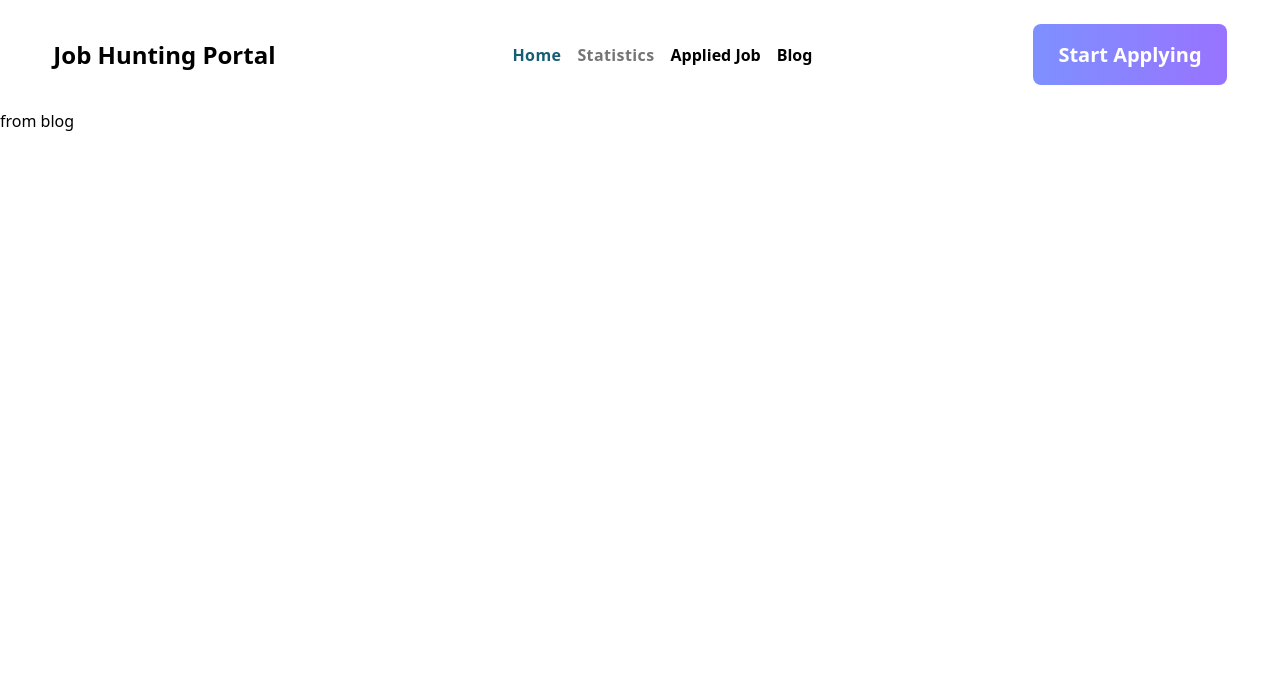
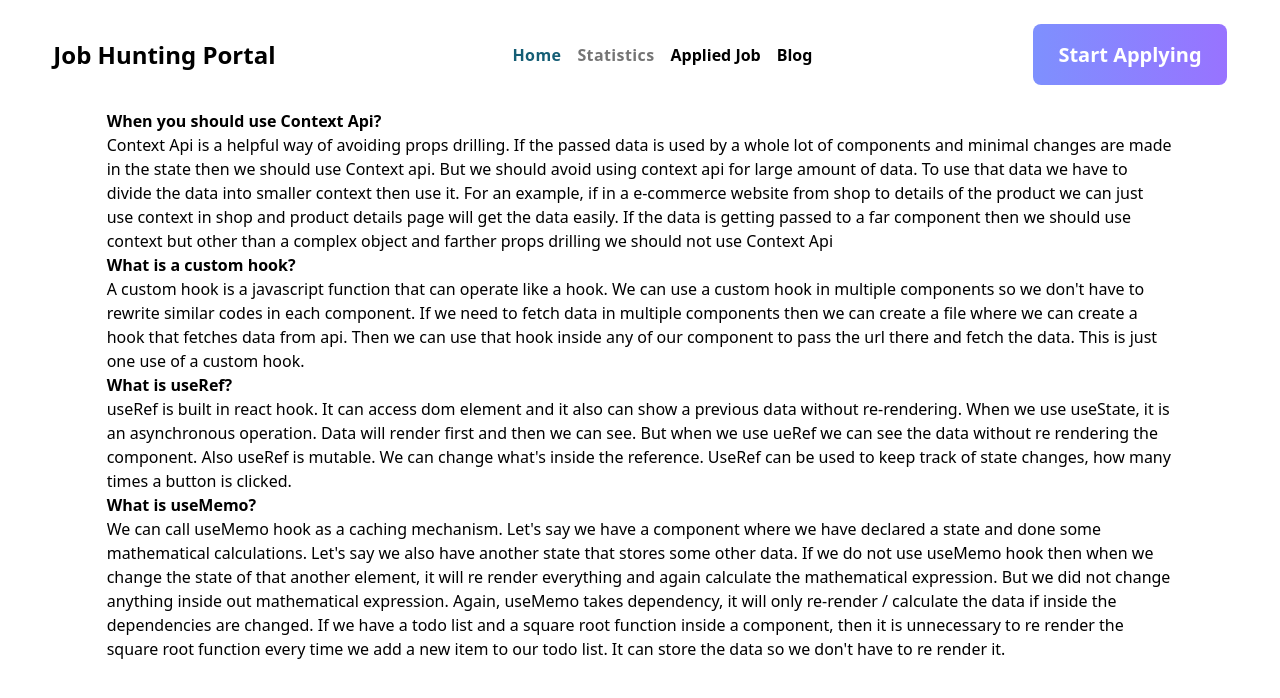
Before and after one commit to habib-N19/Job-hunting-Portal, a React (Vite) app: page /blog in a window 1280 px wide. Shown: the top 698 px of the page. Built offline with nearby package versions, Linux system fonts and the light colour scheme.

Commit message:
added blog questions

```diff
--- a/src/components/Blog/Blog.jsx
+++ b/src/components/Blog/Blog.jsx
@@ -1,7 +1,66 @@
 import React from 'react'
 
 const Blog = () => {
-  return <div> from blog</div>
+  return (
+    <div className='w-10/12 mx-auto'>
+      <div className=''>
+        <span className='font-bold'>When you should use Context Api? </span>
+        <p>
+          Context Api is a helpful way of avoiding props drilling. If the passed
+          data is used by a whole lot of components and minimal changes are made
+          in the state then we should use Context api. But we should avoid using
+          context api for large amount of data. To use that data we have to
+          divide the data into smaller context then use it. For an example, if
+          in a e-commerce website from shop to details of the product we can
+          just use context in shop and product details page will get the data
+          easily. If the data is getting passed to a far component then we
+          should use context but other than a complex object and farther props
+          drilling we should not use Context Api
+        </p>
+      </div>
+      <div>
+        <span className='font-bold'>What is a custom hook?</span>
+        <p>
+          A custom hook is a javascript function that can operate like a hook.
+          We can use a custom hook in multiple components so we don't have to
+          rewrite similar codes in each component. If we need to fetch data in
+          multiple components then we can create a file where we can create a
+          hook that fetches data from api. Then we can use that hook inside any
+          of our component to pass the url there and fetch the data. This is
+          just one use of a custom hook.
+        </p>
+      </div>
+      <div>
+        <span className='font-bold'>What is useRef?</span>
+        <p>
+          useRef is built in react hook. It can access dom element and it also
+          can show a previous data without re-rendering. When we use useState,
+          it is an asynchronous operation. Data will render first and then we
+          can see. But when we use ueRef we can see the data without re
+          rendering the component. Also useRef is mutable. We can change what's
+          inside the reference. UseRef can be used to keep track of state
+          changes, how many times a button is clicked.
+        </p>
+      </div>
+      <div>
+        <span className='font-bold'>What is useMemo?</span>
+        <p>
+          We can call useMemo hook as a caching mechanism. Let's say we have a
+          component where we have declared a state and done some mathematical
+          calculations. Let's say we also have another state that stores some
+          other data. If we do not use useMemo hook then when we change the
+          state of that another element, it will re render everything and again
+          calculate the mathematical expression. But we did not change anything
+          inside out mathematical expression. Again, useMemo takes dependency,
+          it will only re-render / calculate the data if inside the dependencies
+          are changed. If we have a todo list and a square root function inside
+          a component, then it is unnecessary to re render the square root
+          function every time we add a new item to our todo list. It can store
+          the data so we don't have to re render it.
+        </p>
+      </div>
+    </div>
+  )
 }
 
 export default Blog
```
